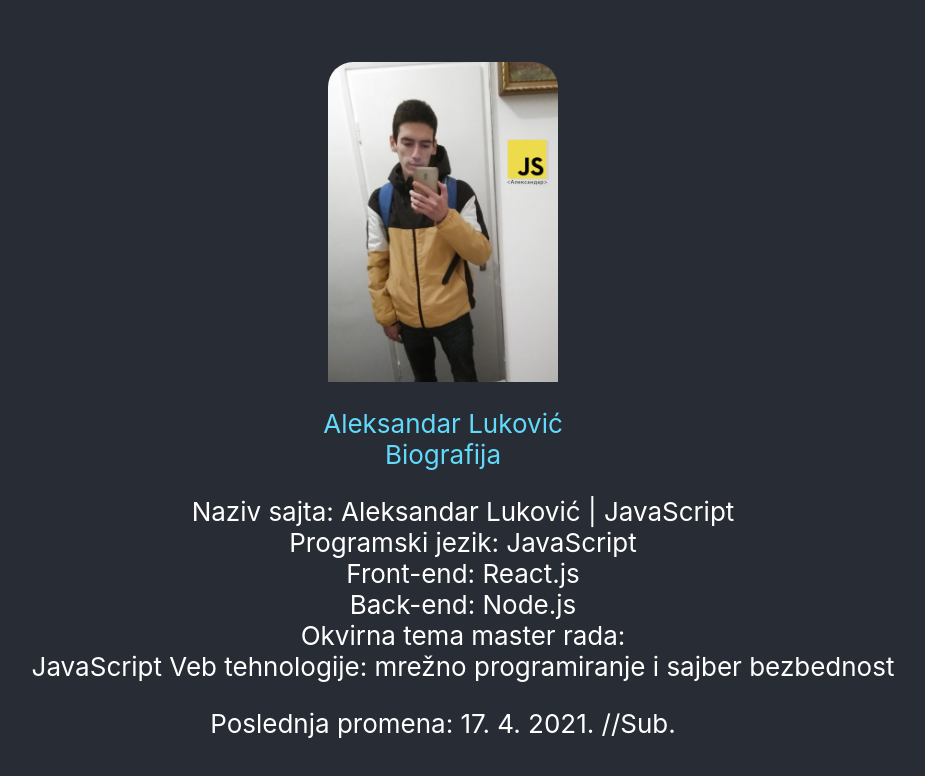
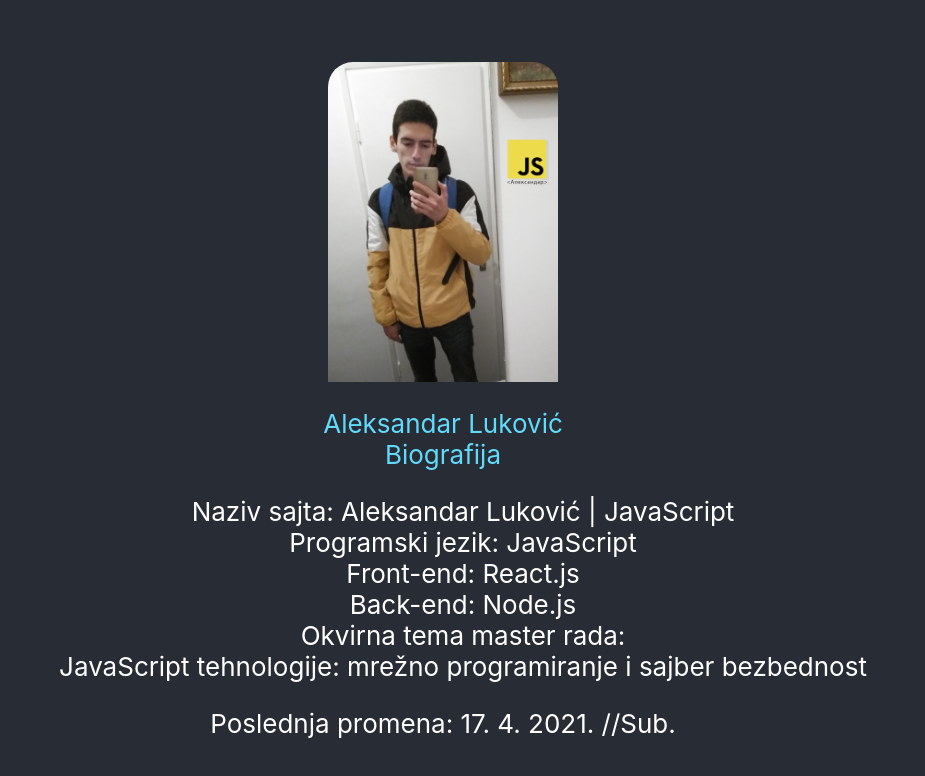
Before and after one commit to alukovic/aleksandar.js, a React (Create React App) app: page / in a window 1280 px wide. Shown: the top 776 px of the page, without its empty margins (197-1122 px from the left). Built offline with nearby package versions, Linux system fonts and the light colour scheme.

Commit message:
Update 2 | 17.4.2021.

```diff
--- a/src/App.js
+++ b/src/App.js
@@ -37,7 +37,7 @@ function App() {
         <li>Front-end: React.js</li>
         <li>Back-end: Node.js</li>
         <li>Okvirna tema master rada: </li>
-        <li>JavaScript Veb tehnologije: mrežno programiranje i sajber bezbednost</li>
+        <li>JavaScript tehnologije: mrežno programiranje i sajber bezbednost</li>
     </ul>
         Poslednja promena: 17. 4. 2021. //Sub.
       </header>
```
